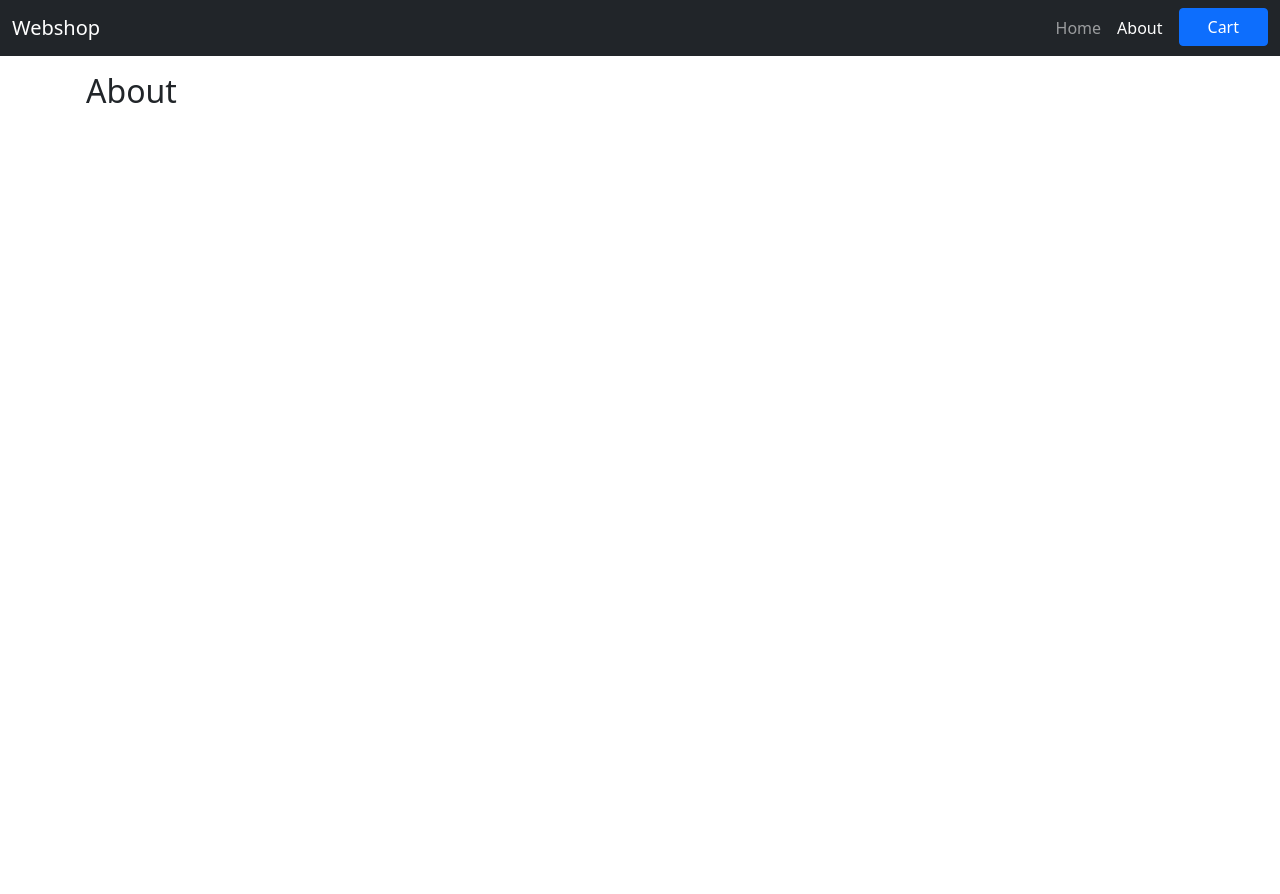
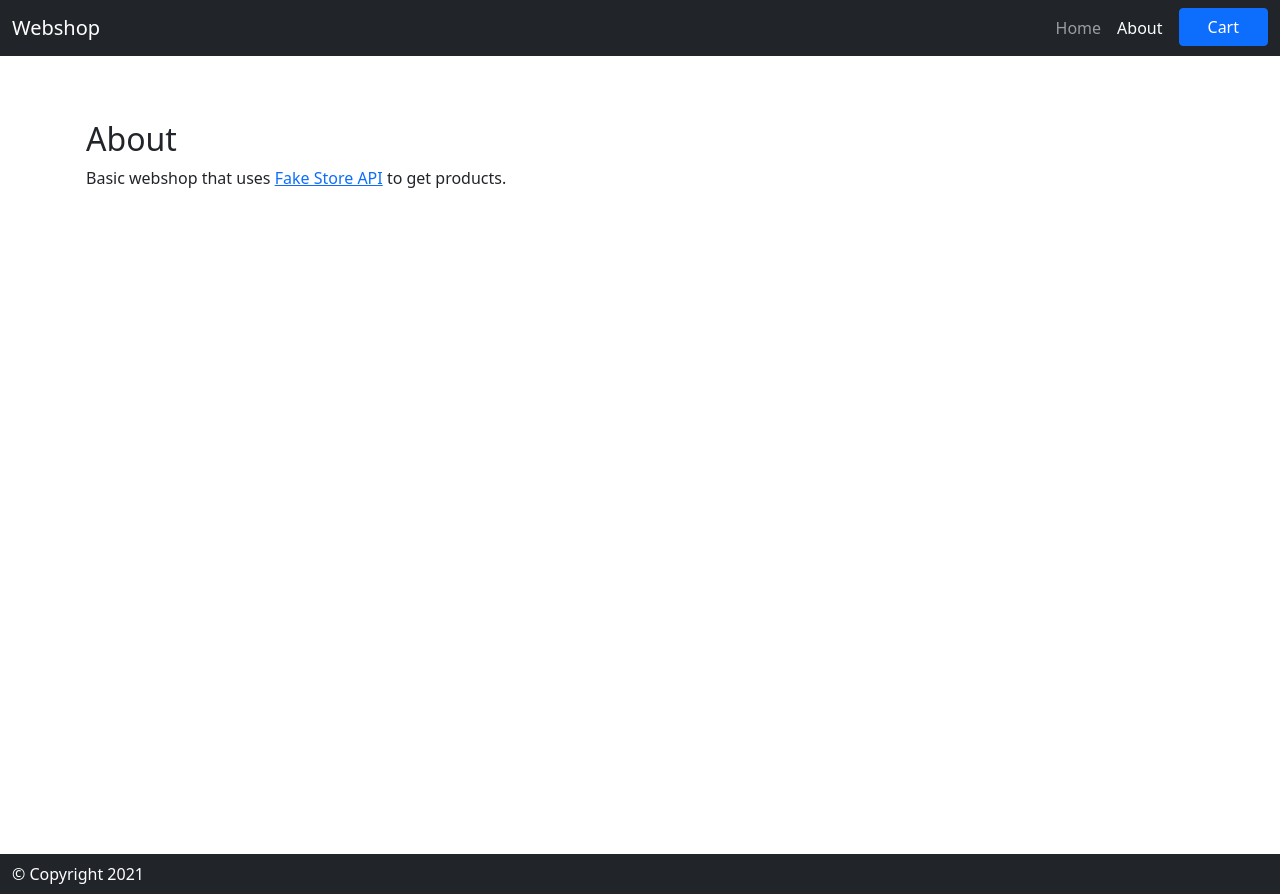
Before and after one commit to maxerling/Webshop, a plain HTML site: page about.html in a window 1280 px wide. Before the commit the page ends 800 px from the top, so only its background shows below. Drawn offline with Linux system fonts and the light colour scheme; no server answers.

Commit message:
fixed footer

```diff
--- a/about.html
+++ b/about.html
@@ -39,10 +39,16 @@
 
     </div>
     </nav>
-    <div class="container p-3">
+    <div class="container p-3 mt-5">
         <h2>About</h2>
-        <p></p>
+        <p>Basic webshop that uses <a href="https://fakestoreapi.com">Fake Store API</a> to get products.</p>
     </div>
+
+    <footer class="navbar sticky-bottom text-white bg-dark">
+      <div class="container-fluid ">
+        <div> &#169 Copyright 2021</div>
+      </div>
+    </footer>
 
     <script src="js/bootstrap.js"></script>
     <script src="script.js"></script>
--- a/script.js
+++ b/script.js
@@ -33,7 +33,12 @@ const url = "https://fakestoreapi.com/products";
 
 fetch(url)
   .then((resp) => resp.json())
-  .then(function (data) {
+  .then(createDataToHTML)
+  .catch(function (error) {
+    console.log(error);
+  });
+
+function createDataToHTML(data) {
   let products = data;
   console.log(products);
   return products.map(function (products) {
@@ -43,6 +48,7 @@ fetch(url)
     let img = createNode("img");
     let p1 = createNode("p");
     let p2 = createNode("p");
+    p2.addClass
     let p3 = createNode("p");
     let btn = createNode("button");
     addClass(btn, "btn");
@@ -73,7 +79,4 @@ fetch(url)
     append(div, btn);
     append(row, div);
   });
-  })
-  .catch(function (error) {
-    console.log(error);
-  });
+}
--- a/style.css
+++ b/style.css
@@ -47,3 +47,11 @@ td .bi {
   left: 0;
   bottom: 0;
 }
+
+footer {
+  margin-top: 100px;
+}
+
+.container {
+  min-height: calc(100vh - 150px);
+}
```
Also changed, not shown: index.html (+7 -1 lines), order.html (+5 -2 lines). Lines whose indentation alone changed are shown as unchanged.
